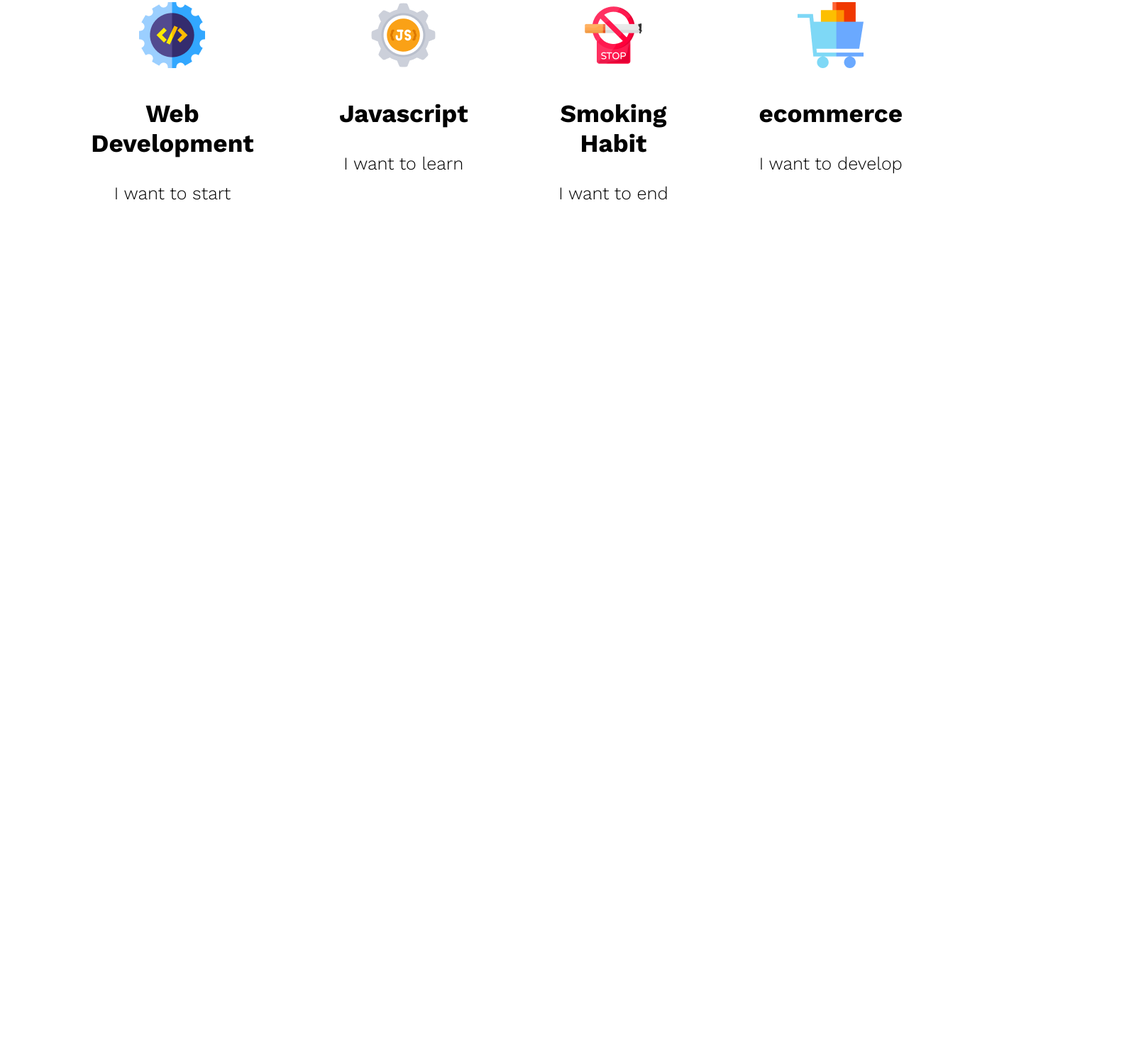
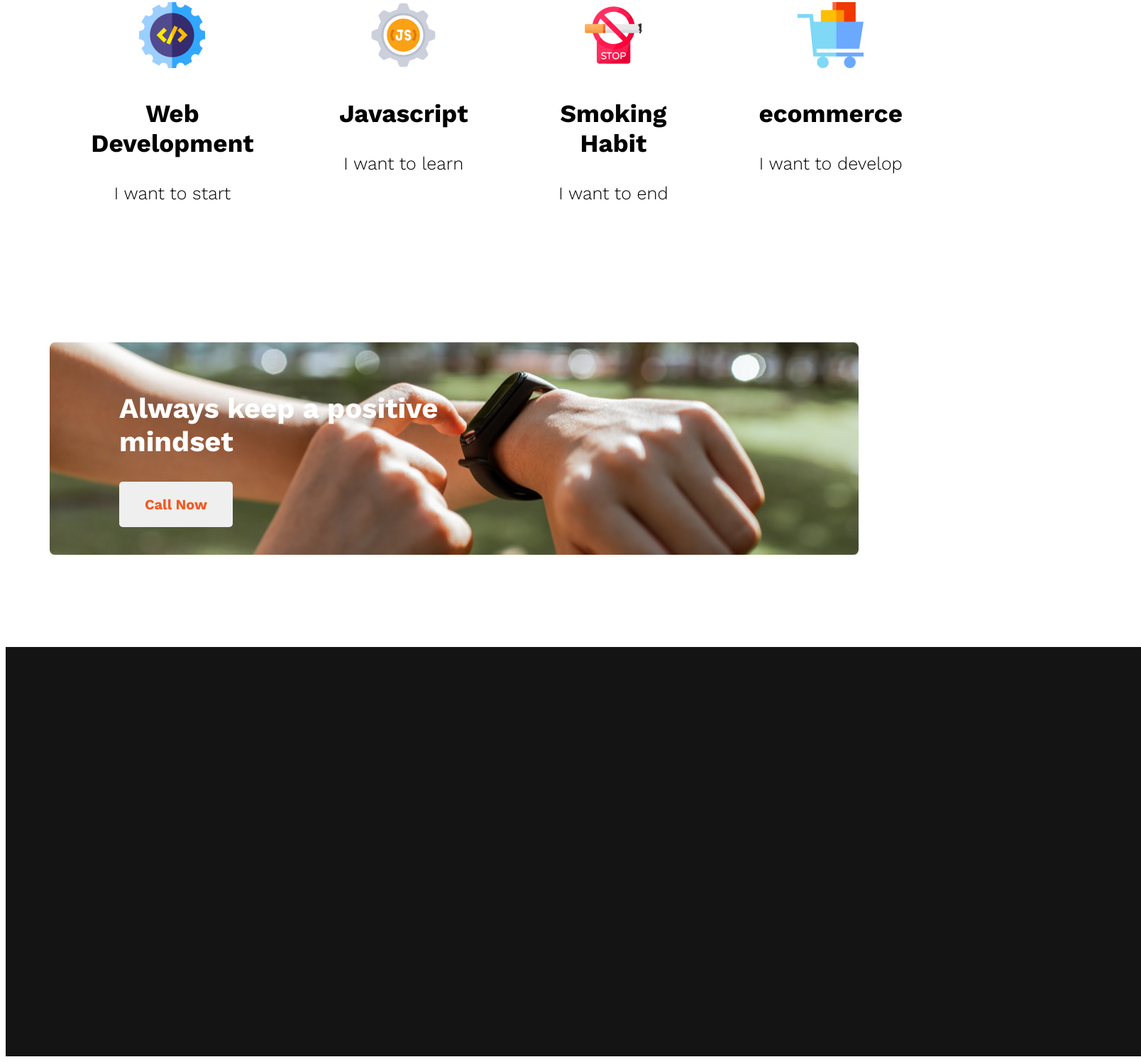
Before and after one commit to Robiul-Islam-PALASH/me-in-new-year, a plain HTML site: page index.html in a window 1280 px wide. Shown: the part 2123-3620 px from the top of the page at 71% size, 1608 px wide, since content can reach past the window. Before the commit the page ends 2443 px from the top, so only its background shows below. Drawn offline with nearby package versions, Linux system fonts and the light colour scheme.

Commit message:
Call Now Section

```diff
--- a/index.html
+++ b/index.html
@@ -81,8 +81,17 @@
                 </div>
             </div>
         </section>
+        <!-- Call Now Section -->
+        <section class="call-now">
+            <h1 class="call-now-title">Always keep a positive mindset</h1>
+            <button class="call-now-btn">Call Now</button>
+        </section>
 
     </main>
 </body>
+<!-- Footer Section -->
+<footer>
+
+</footer>
 
 </html>
--- a/styles/me-in-new-year.css
+++ b/styles/me-in-new-year.css
@@ -92,3 +92,40 @@ header{
     padding-left: 80px;
     text-align: center;
 }
+
+/* Call Now Styles */
+.call-now-title{
+    font-weight: 700;
+    font-size: 40px;
+    padding-top: 70px;
+    padding-left: 160px;
+    padding-right: 617px;
+    color: #ffffff;
+
+}
+.call-now-btn{
+    font-weight: 600;
+    font-size: 20px;
+    height: 64px;
+    width: 160px;
+    border-radius: 5px;
+    border: none;
+    color: #F15B22;
+    margin-left: 160px;
+}
+.call-now{
+    background-image: url(/images/watch.png);
+    background-repeat: no-repeat;
+    background-position: center;
+    height: 300px;
+    margin-top: 170px;
+
+}
+
+/* Footer Section */
+footer{
+    height: 577px;
+    width: 1600px;
+    background-color: #151414;
+    margin-top: 130px;
+}
```
